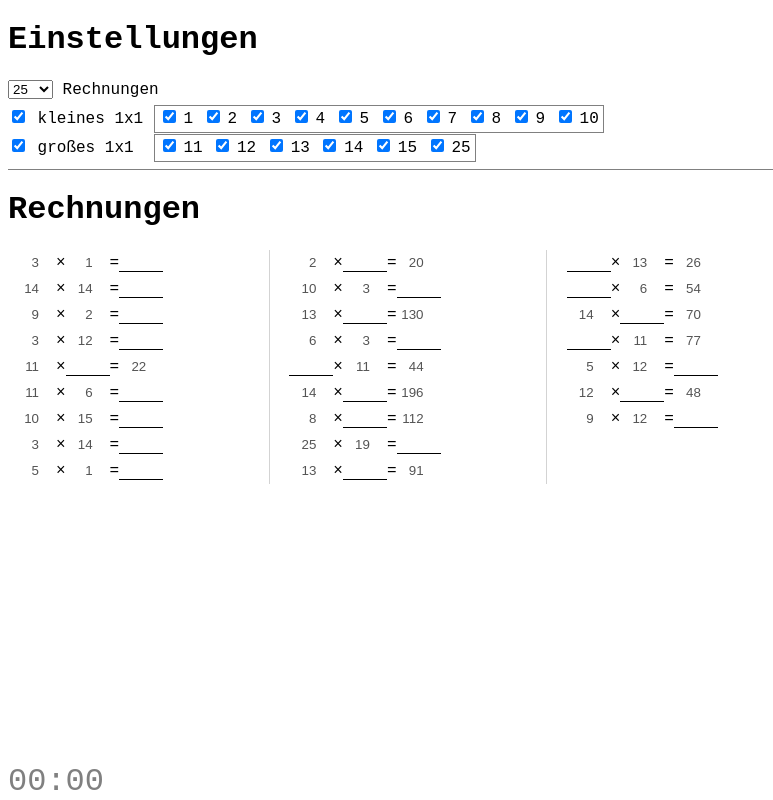
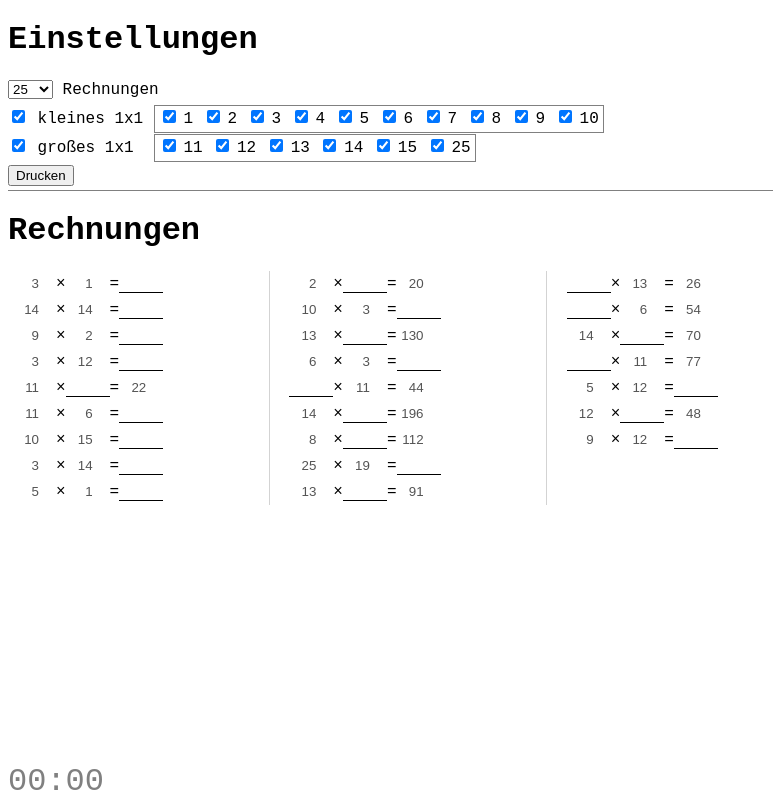
Before and after one commit to nobecutan/basics, a plain HTML site: page index.html in a window 1280 px wide. Shown: the whole page, without its empty margins (0-773 px from the left). Drawn offline with Linux system fonts and the light colour scheme.

Commit message:
Update index.html

```diff
--- a/index.html
+++ b/index.html
@@ -55,6 +55,7 @@
                 <input id="fac25" type="checkbox" onchange="setConfig(25, this.checked);" />&#8239;25
             </span>
         </div>
+        <button id="btnPrint" onclick="window.print()">Drucken</button>
     </div>
     <h1>Rechnungen</h1>
     <div id="content" class="calc"></div>
```
